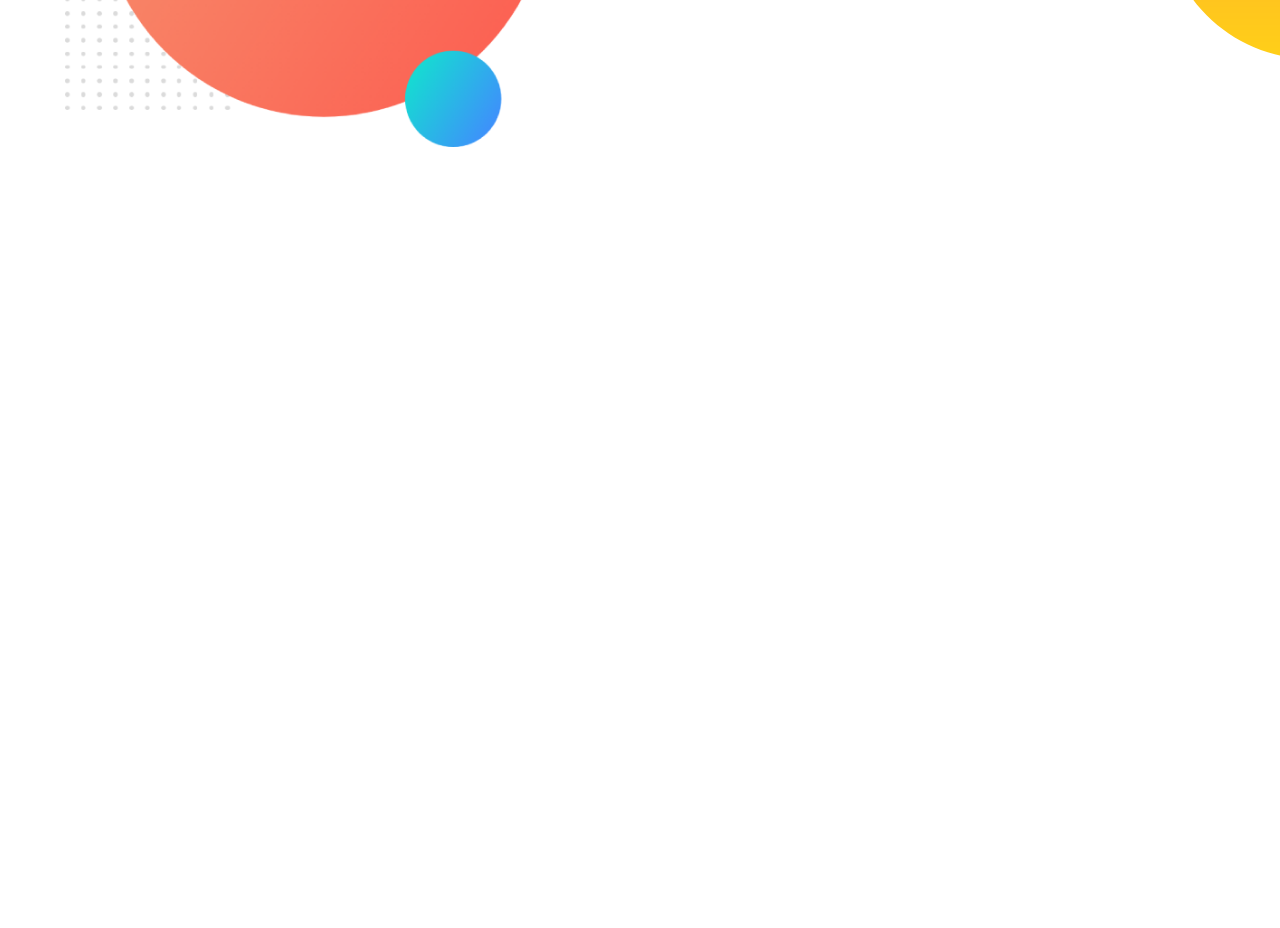
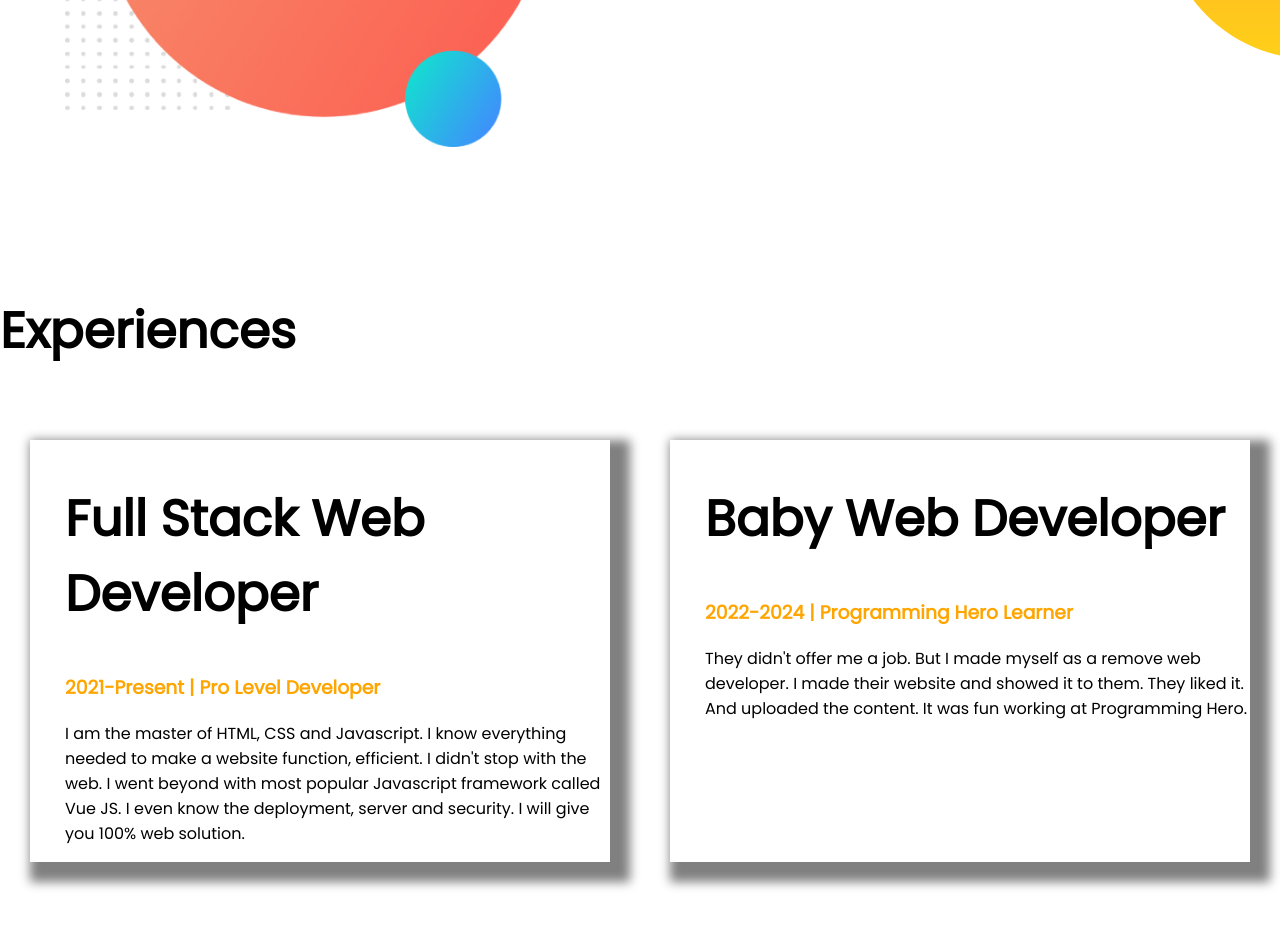
Before and after one commit to iamshs/developer-portfolio, a plain HTML site: page index.html in a window 1280 px wide. Shown: the part 946-1874 px from the top of the page. Before the commit the page ends 1240 px from the top, so only its background shows below. Drawn offline with Linux system fonts and the light colour scheme.

Commit message:
shadow-box-added

```diff
--- a/index.html
+++ b/index.html
@@ -13,7 +13,7 @@
 </head>
 
 <body>
-    <section class="top-banner">
+    <section class="top-banner section">
         <div class="half-width">
             <h1>Welcome To </h1>
             <h1> <span class="orange-color">Sholayman</span> World!!</h1>
@@ -30,7 +30,7 @@
             <img src="images/my-bg2.png" alt="">
         </div>
     </section>
-    <section class="dream-big">
+    <section class="dream-big section">
         <div class="half-width">
             <img src="images/my-bg33.png" alt="">
         </div>
@@ -42,6 +42,30 @@
             <a class="link-button" target="_blank" href="http://127.0.0.1:5500/index.html">DOWNLOAD RESUME</a>
         </div>
     </section>
+    <section class="experience">
+
+        <h1>Experiences</h1>
+
+        <div class="section">
+            <div class="half-width shadow-box">
+                <h1>Full Stack Web Developer</h1>
+                <h3 class="orange">2021-Present | Pro Level Developer</h3>
+                <p>I am the master of HTML, CSS and Javascript. I know everything needed to make a website function,
+                    efficient. I didn't stop with the web. I went beyond with most popular Javascript framework called
+                    Vue
+                    JS. I even know the deployment, server and security. I will give you 100% web solution.</p>
+            </div>
+            <div class="half-width shadow-box">
+                <h1>Baby Web Developer</h1>
+                <h3 class="orange">2022-2024 | Programming Hero Learner</h3>
+                <p>They didn't offer me a job. But I made myself as a remove web developer. I made their website and
+                    showed
+                    it to them. They liked it.
+                    And uploaded the content. It was fun working at Programming Hero.</p>
+
+            </div>
+        </div>
+    </section>
 </body>
 
 </html>
--- a/style.css
+++ b/style.css
@@ -8,7 +8,7 @@ h1{
 .orange-color{
     color: orange;
 }
-section{
+.section{
     display: flex;
     margin-bottom: 140px;
 
@@ -40,3 +40,12 @@ section{
     background-repeat: no-repeat;
     background-position: right;
 }
+.orange{
+    color: orange;
+}
+.shadow-box{
+    box-shadow: 10px 10px 10px 10px grey;
+    margin: 30px 30px ;
+    padding left: 10px;
+
+}
```
